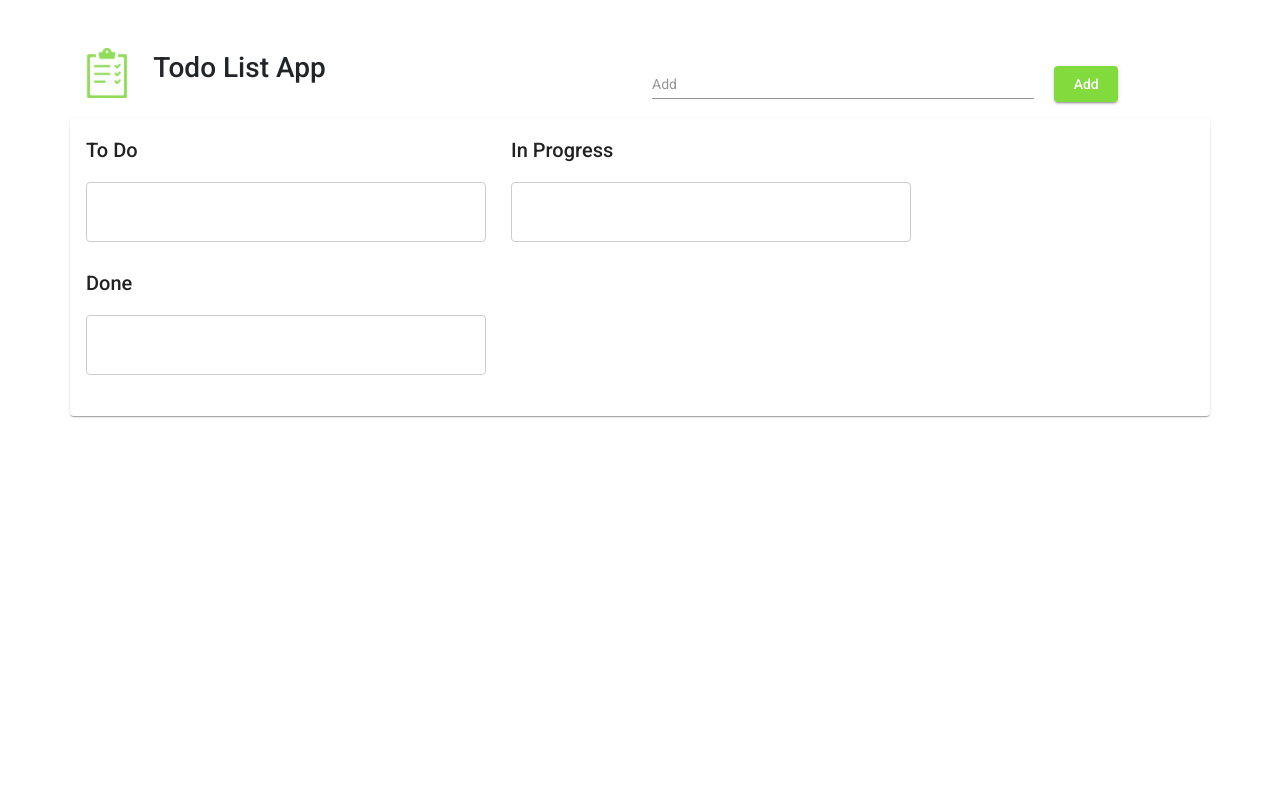
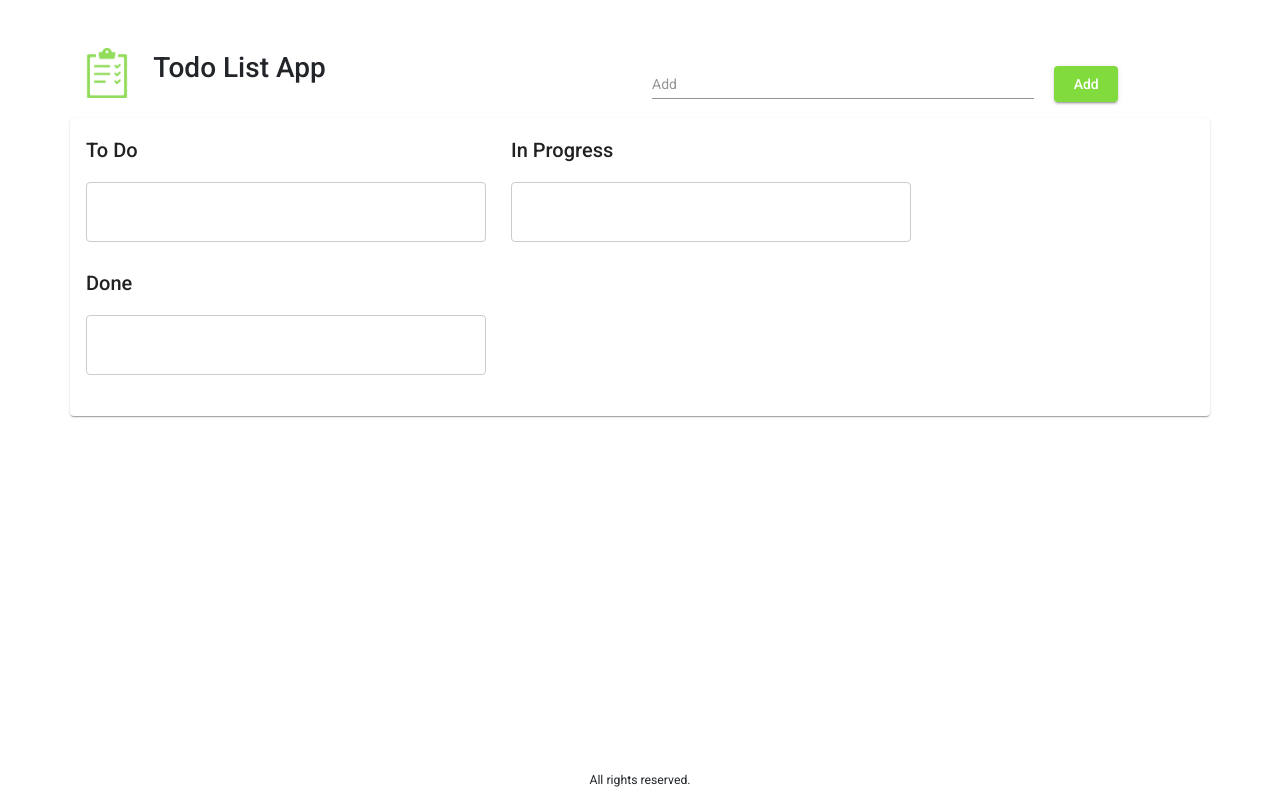
Before and after one commit to merveyyildiz/todoApp, an Angular app: page / in a window 1280 px wide. Built offline with nearby package versions, Linux system fonts and the light colour scheme.

Commit message:
added footer

```diff
--- a/src/app/app.component.html
+++ b/src/app/app.component.html
@@ -5,3 +5,4 @@
     </div>
   </div>
 </div>
+<app-footer></app-footer>
--- a/src/app/app.module.ts
+++ b/src/app/app.module.ts
@@ -13,12 +13,14 @@
 import { MatCardModule } from '@angular/material/card';
 import { DragDropModule } from '@angular/cdk/drag-drop';
 import { FormsModule } from '@angular/forms';
+import { FooterComponent } from './components/footer/footer.component';
 @NgModule({
   declarations: [
     AppComponent,
     HomeComponent,
     AboutComponent,
-    NotFoundComponent
+    NotFoundComponent,
+    FooterComponent
   ],
   imports: [
     BrowserModule,
--- /dev/null
+++ b/src/app/components/footer/footer.component.html
@@ -0,0 +1,4 @@
+
+<div class="footer">
+    <small>All rights reserved.</small>
+</div>
--- /dev/null
+++ b/src/app/components/footer/footer.component.scss
@@ -0,0 +1,6 @@
+.footer {
+    position: fixed;
+    bottom: 10px;
+    width: 100%;
+    text-align: center;
+}
--- /dev/null
+++ b/src/app/components/footer/footer.component.ts
@@ -0,0 +1,15 @@
+import { Component, OnInit } from '@angular/core';
+
+@Component({
+  selector: 'app-footer',
+  templateUrl: './footer.component.html',
+  styleUrls: ['./footer.component.scss']
+})
+export class FooterComponent implements OnInit {
+
+  constructor() { }
+
+  ngOnInit(): void {
+  }
+
+}
```
